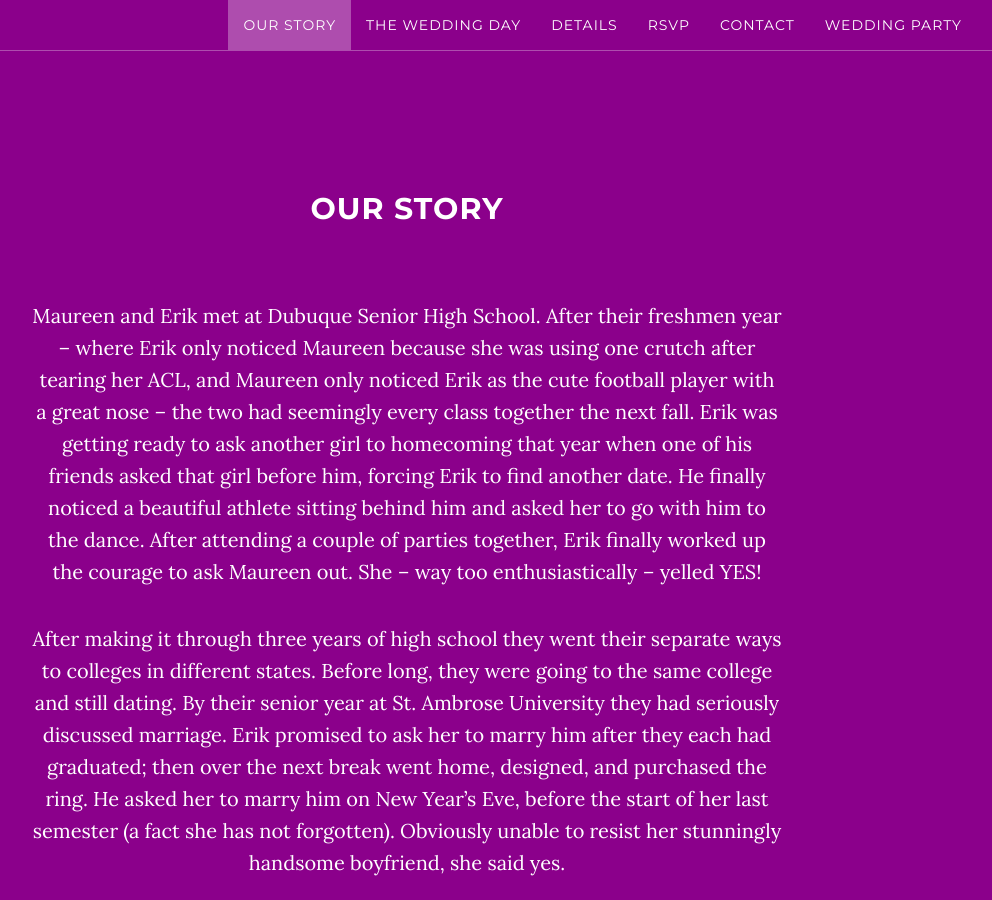
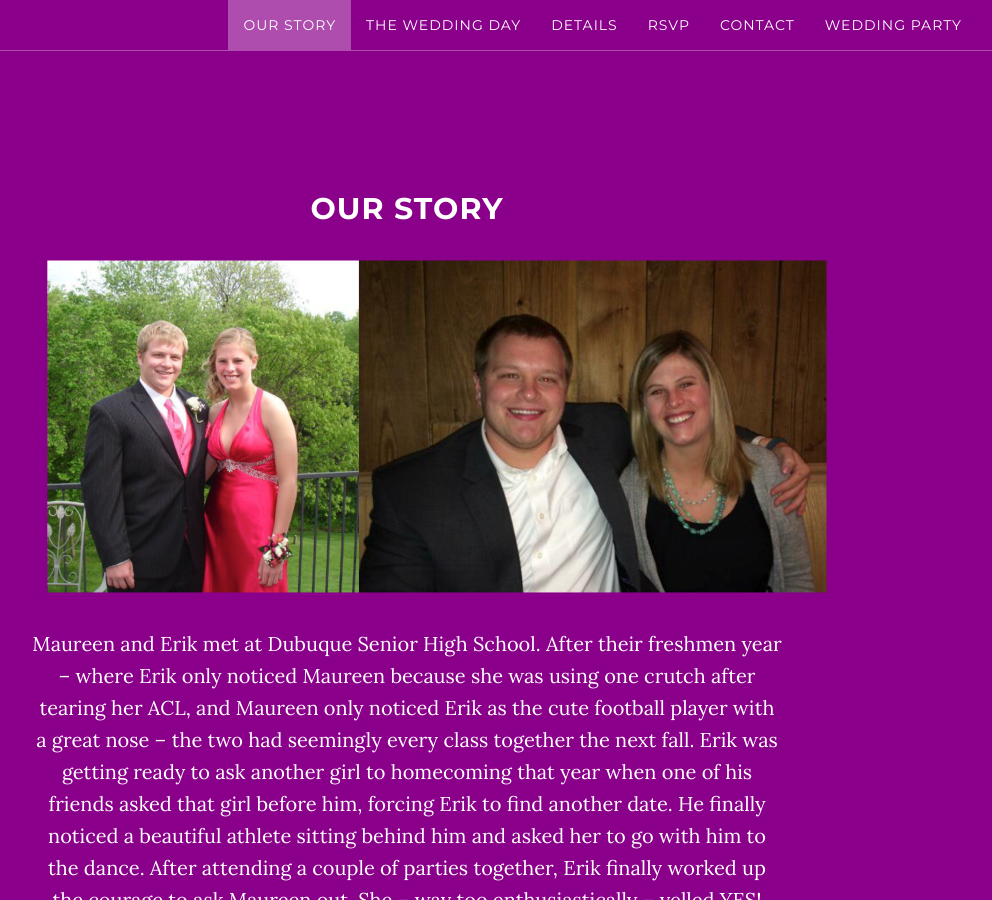
Before and after one commit to erikandmaureen/erikandmaureen.github.io, a Jekyll site: the page built from index.html, in a window 1280 px wide and 900 px high, scrolled down 908 px. Shown: the whole window, without its empty margins (233-1225 px from the left). Built offline with Jekyll 4.4.1, drawn with Linux system fonts in a browser that asks for light colours.

Commit message:
made picture responsive

```diff
--- a/_includes/ourstory.html
+++ b/_includes/ourstory.html
@@ -4,12 +4,14 @@
             <div class="col-lg-8 col-lg-offset-2">
                 <h2> Our Story </h2>
 
-				<div>
+				<div class="container">
 
-				<!-- ><img src="/img/twopictures.png" alt="Photograph of Erik and Maureen" style="width:780px;height:333px"> -->
+				<p>
+				<img src="/img/twopictures.png" class="img-responsive" alt="Photographs of Erik and Maureen" width="780"  height="333">
+			    </p>
 
 				</div>
-				<br></br>
+
                 <p>
 
 				Maureen and Erik met at Dubuque Senior High School. After their freshmen year – where Erik only noticed Maureen because she was using one crutch after tearing her ACL, and Maureen only noticed Erik as the cute football player with a great nose – the two had seemingly every class together the next fall. Erik was getting ready to ask another girl to homecoming that year when one of his friends asked that girl before him, forcing Erik to find another date. He finally noticed a beautiful athlete sitting behind him and asked her to go with him to the dance. After attending a couple of parties together, Erik finally worked up the courage to ask Maureen out. She – way too enthusiastically – yelled YES! </p>
```
